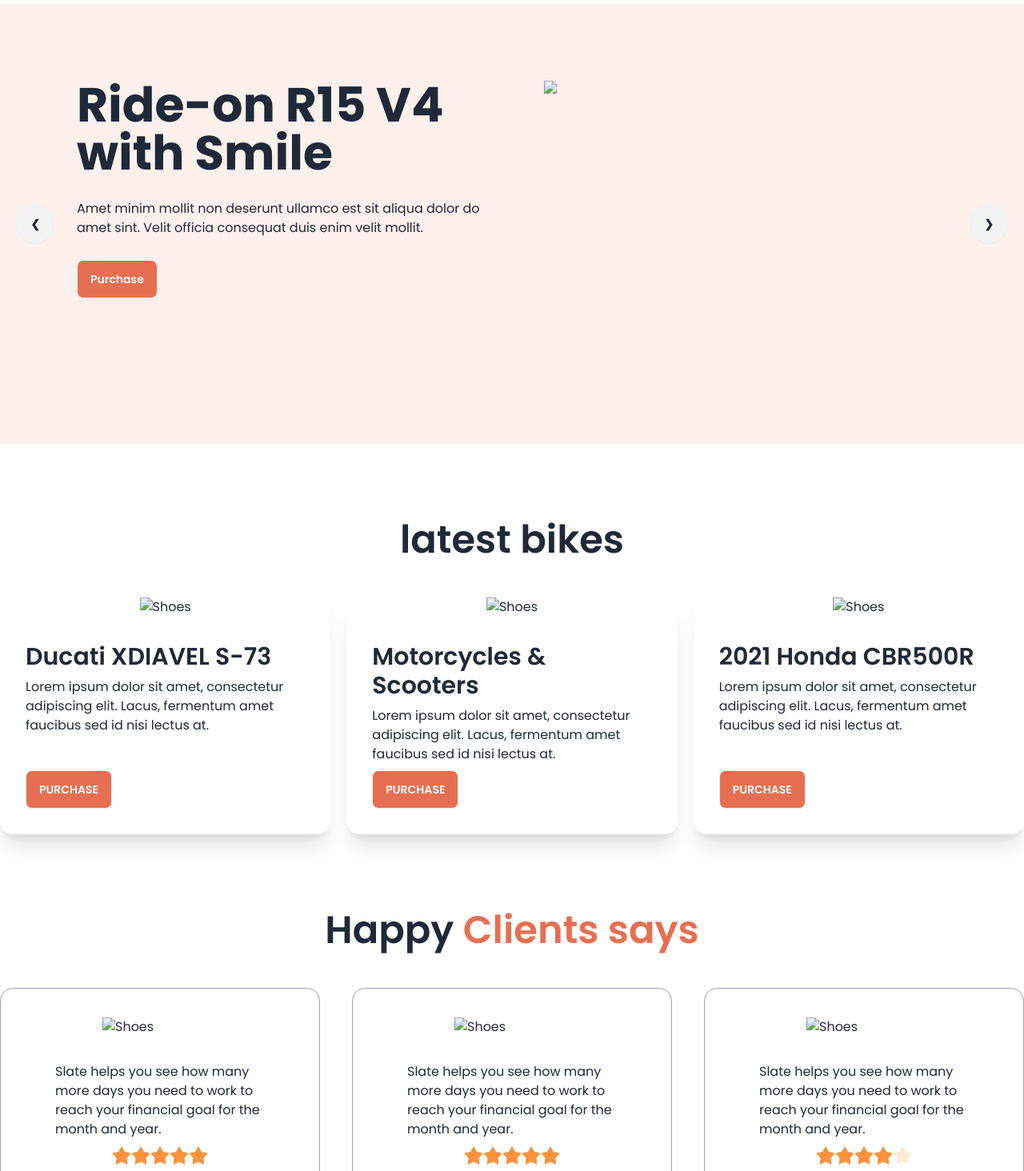
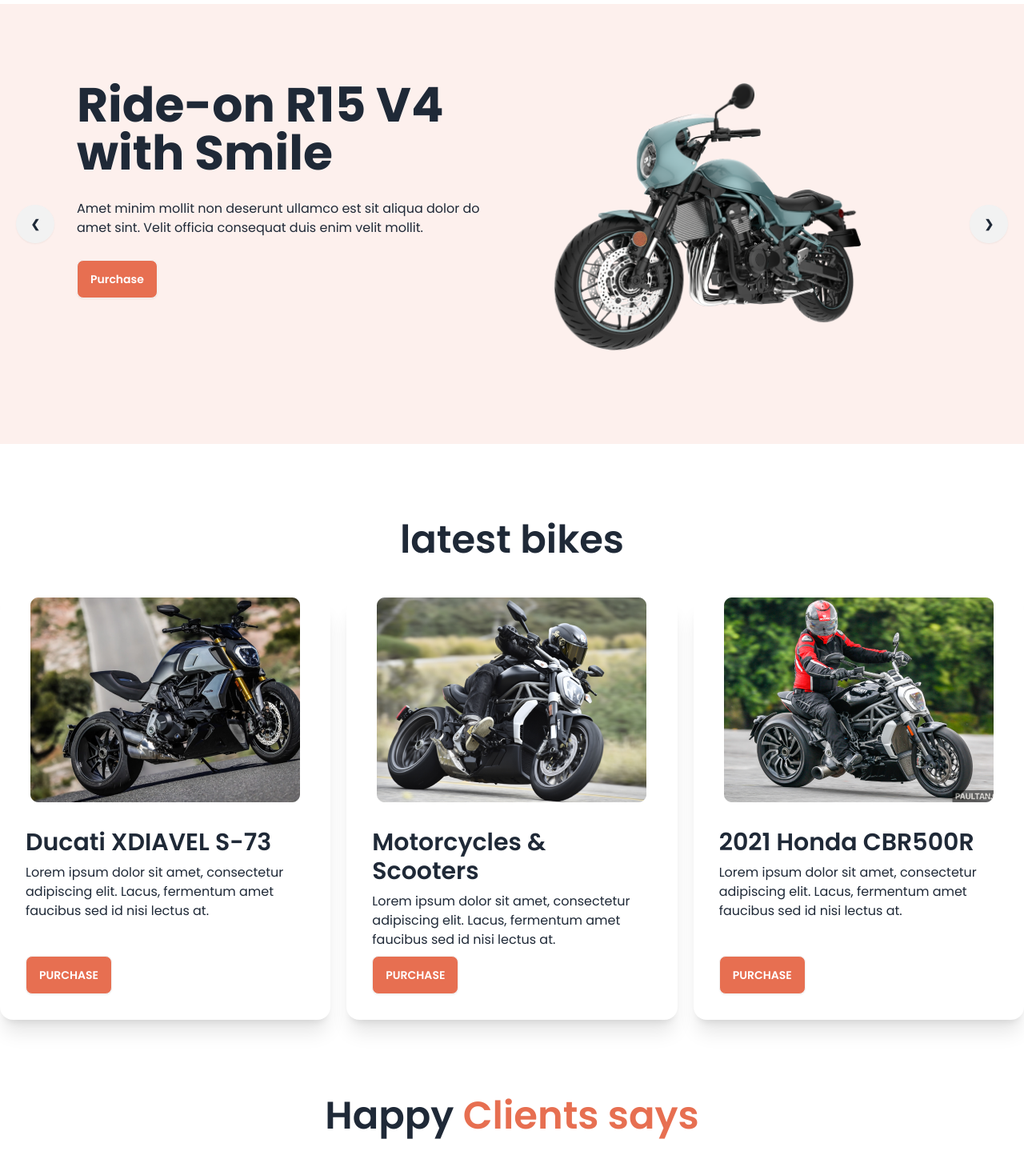
Before and after one commit to Anik98B/biker-zone-with-daisy-ui, a plain HTML site: page index.html in a window 1280 px wide. Shown: the part 67-1531 px from the top of the page at 80% size. Drawn offline with nearby package versions, Linux system fonts and the light colour scheme; the site is published under a folder, as on GitHub Pages, so addresses that start at the root find nothing.

Commit message:
correction image

```diff
--- a/index.html
+++ b/index.html
@@ -89,7 +89,7 @@
                             <button class="btn bg-bike-primary text-white">Purchase</button>
                     </div>
                     <div class="flex-1">
-                        <img src="/images/slider/bike1.png" class="w-[400px]" />
+                        <img src="images/slider/bike1.png" class="w-[400px]" />
                     </div>
                 </div>
                 <div class="absolute flex justify-between transform -translate-y-1/2 left-5 right-5 top-1/2">
@@ -112,7 +112,7 @@
                             <button class="btn bg-bike-primary text-white">Purchase</button>
                     </div>
                     <div class="flex-1">
-                        <img src="/images/slider/bike2.png" class="w-[400px]" />
+                        <img src="images/slider/bike2.png" class="w-[400px]" />
                     </div>
                 </div>
                 <div class="absolute flex justify-between transform -translate-y-1/2 left-5 right-5 top-1/2">
@@ -135,7 +135,7 @@
                             <button class="btn bg-bike-primary text-white">Purchase</button>
                     </div>
                     <div class="flex-1">
-                        <img src="/images/slider/bike3.png" class="w-[400px]" />
+                        <img src="images/slider/bike3.png" class="w-[400px]" />
                     </div>
                 </div>
                 <div class="absolute flex justify-between transform -translate-y-1/2 left-5 right-5 top-1/2">
@@ -158,7 +158,7 @@
                             <button class="btn bg-bike-primary text-white">Purchase</button>
                     </div>
                     <div class="flex-1">
-                        <img src="/images/slider/bike4.png" class="w-[400px]" />
+                        <img src="images/slider/bike4.png" class="w-[400px]" />
                     </div>
                 </div>
                 <div class="absolute flex justify-between transform -translate-y-1/2 left-5 right-5 top-1/2">
@@ -179,7 +179,7 @@
             <div class="grid gap-5 grid-cols-1 md:grid-cols-2 lg:grid-cols-3">
                  <!-- first card -->
                  <div class="card bg-base-100 shadow-xl">
-                    <figure><img src="/images/others/latest1.png" alt="Shoes" /></figure>
+                    <figure><img src="images/others/latest1.png" alt="Shoes" /></figure>
                     <div class="card-body">
                       <h2 class="card-title text-3xl">Ducati XDIAVEL S-73</h2>
                       <p>Lorem ipsum dolor sit amet, consectetur adipiscing elit. Lacus, fermentum amet faucibus sed id nisi lectus at.</p>
@@ -190,7 +190,7 @@
                   </div>
                  <!-- second card -->
                  <div class="card bg-base-100 shadow-xl">
-                    <figure><img src="/images/others/latest2.png" alt="Shoes" /></figure>
+                    <figure><img src="images/others/latest2.png" alt="Shoes" /></figure>
                     <div class="card-body">
                       <h2 class="card-title text-3xl">Motorcycles & Scooters</h2>
                       <p>Lorem ipsum dolor sit amet, consectetur adipiscing elit. Lacus, fermentum amet faucibus sed id nisi lectus at.</p>
@@ -201,7 +201,7 @@
                   </div>
                  <!-- third card -->
                  <div class="card bg-base-100 shadow-xl">
-                    <figure><img src="/images/others/latest3.png" alt="Shoes" /></figure>
+                    <figure><img src="images/others/latest3.png" alt="Shoes" /></figure>
                     <div class="card-body">
                       <h2 class="card-title text-3xl">2021 Honda CBR500R</h2>
                       <p>Lorem ipsum dolor sit amet, consectetur adipiscing elit. Lacus, fermentum amet faucibus sed id nisi lectus at.</p>
@@ -218,7 +218,7 @@
             <div class="grid grid-cols-1 md:grid-cols-2 lg:grid-cols-3 gap-10">
                 <!-- first review -->
                 <div class="card bg-base-100 p-9 border border-gray-400">
-                    <figure><img class="w-36" src="/images/others/user-1.png" alt="Shoes" /></figure>
+                    <figure><img class="w-36" src="images/others/user-1.png" alt="Shoes" /></figure>
                     <div class="card-body">
                       <p>Slate helps you see how
                         many more days you need
@@ -239,7 +239,7 @@
                   </div>
                 <!-- second review -->
                 <div class="card bg-base-100 p-9 border border-gray-400">
-                    <figure><img class="w-36" src="/images/others/user-2.png" alt="Shoes" /></figure>
+                    <figure><img class="w-36" src="images/others/user-2.png" alt="Shoes" /></figure>
                     <div class="card-body">
                       <p>Slate helps you see how
                         many more days you need
@@ -260,7 +260,7 @@
                   </div>
                 <!-- third review -->
                 <div class="card bg-base-100 p-9 border border-gray-400">
-                    <figure><img class="w-36" src="/images/others/user-3.png" alt="Shoes" /></figure>
+                    <figure><img class="w-36" src="images/others/user-3.png" alt="Shoes" /></figure>
                     <div class="card-body">
                       <p>Slate helps you see how
                         many more days you need
@@ -286,7 +286,7 @@
             <h3 class="text-5xl mb-12 font-semibold text-center">Frequently Asked <span class="text-bike-primary">Questions</span></h3>
             <div class="hero">
                 <div class="hero-content flex-col lg:gap-24 lg:flex-row">
-                  <img src="/images/others/faq.png" class="w-1/2 lg:max-w-sm rounded-lg shadow-2xl" />
+                  <img src="images/others/faq.png" class="w-1/2 lg:max-w-sm rounded-lg shadow-2xl" />
                   <div>
                     <!-- first Questions -->
                     <div class="collapse collapse-arrow ">
```
